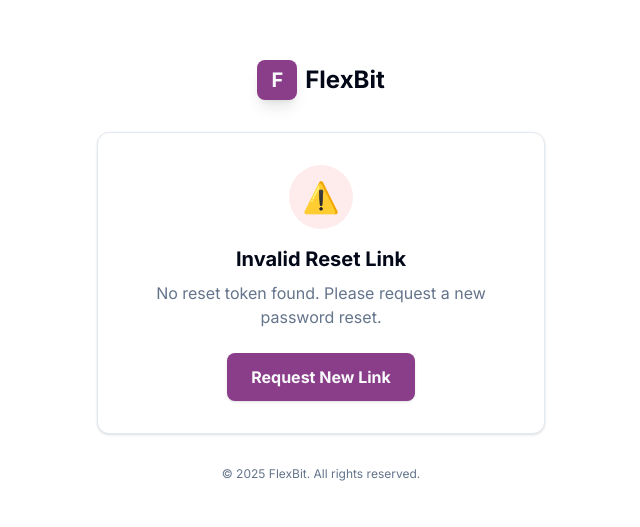
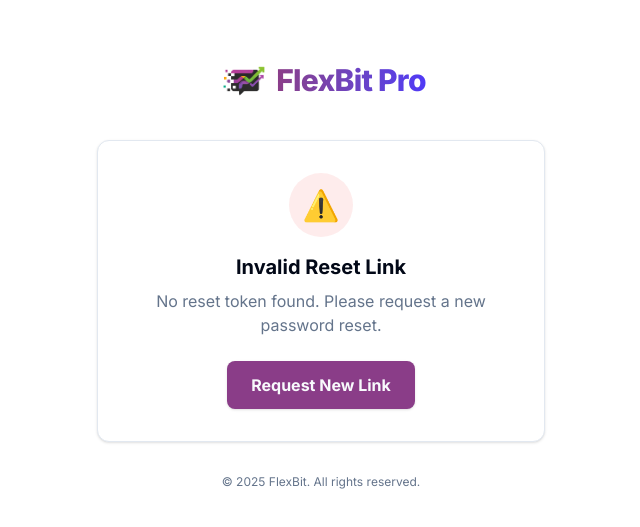
Before and after one commit to flexeet/flexbit, a Next.js app in the folder web/: page /reset-password in a window 1280 px wide. Shown: the part 129-656 px from the top of the page, without its empty margins (319-959 px from the left). Built offline with nearby package versions, Linux system fonts and the light colour scheme.

Commit message:
fix : pricing & detail stock page

```diff
--- a/web/src/app/(app)/@modal/(.)stocks/[ticker]/page.tsx
+++ b/web/src/app/(app)/@modal/(.)stocks/[ticker]/page.tsx
@@ -10,7 +10,7 @@
 
     return (
         <Sheet>
-            <StockDetailContent ticker={ticker} />
+            <StockDetailContent ticker={ticker} isModal={true} />
         </Sheet>
     );
 }
--- a/web/src/app/(app)/pricing/page.tsx
+++ b/web/src/app/(app)/pricing/page.tsx
@@ -236,6 +236,7 @@
 
                         <button
                             onClick={() => handleUpgrade(tier.id)}
+                            disabled={tier.disabled || loading || user?.subscription?.tier === tier.id}
                             className={`w-full py-3 cursor-pointer rounded-lg font-bold text-white transition-opacity ${user?.subscription?.tier === tier.id
                                 ? 'bg-secondary text-muted-foreground cursor-not-allowed'
                                 : loading
--- a/web/src/app/(auth)/reset-password/page.tsx
+++ b/web/src/app/(auth)/reset-password/page.tsx
@@ -3,6 +3,8 @@
 import { useState, Suspense, FormEvent } from 'react';
 import { useSearchParams, useRouter } from 'next/navigation';
 import Link from 'next/link';
+import Image from 'next/image';
+import { useTheme } from 'next-themes';
 import { Spinner } from '@/components/ui/Spinner';
 
 function ResetPasswordForm() {
@@ -145,17 +147,27 @@
 }
 
 export default function ResetPasswordPage() {
+    const { resolvedTheme } = useTheme();
+
     return (
         <div className="min-h-screen bg-background flex flex-col items-center justify-center p-4">
             {/* Logo */}
-            <Link href="/" className="mb-8 group flex items-center gap-2">
-                <div className="w-10 h-10 bg-primary rounded-lg flex items-center justify-center text-primary-foreground font-bold text-xl shadow-lg group-hover:scale-105 transition-transform">
-                    F
+            <Link href="/" className="mb-8 group flex items-center gap-1 hover:opacity-90 transition-opacity">
+                <Image
+                    src={resolvedTheme === 'light' ? "/logo_flexbit_light.png" : "/logo_flexbit_dark.png"}
+                    alt="FlexBit Pro"
+                    width={60}
+                    height={60}
+                    className="h-14 w-auto object-contain"
+                    priority
+                />
+                <div className="flex items-center">
+                    <span className="text-3xl font-extrabold bg-gradient-to-r from-[#8B3D88] to-indigo-600 bg-clip-text text-transparent tracking-tight">
+                        FlexBit Pro
+                    </span>
                 </div>
-                <span className="text-2xl font-bold text-foreground">
-                    FlexBit
-                </span>
             </Link>
+
 
             {/* Card */}
             <div className="w-full max-w-md bg-card border border-border rounded-xl p-8 shadow-sm">
--- a/web/src/components/layout/TopBar.tsx
+++ b/web/src/components/layout/TopBar.tsx
@@ -112,7 +112,7 @@
                     </span>
                     <input
                         type="text"
-                        placeholder="Search stocks (e.g. BBCA, GOTO)..."
+                        placeholder="Search stocks"
                         value={search}
                         onChange={(e) => setSearch(e.target.value)}
                         onFocus={() => { if (results.length > 0) setShowResults(true); }}
--- a/web/src/features/stock/StockDetailContent.tsx
+++ b/web/src/features/stock/StockDetailContent.tsx
@@ -7,9 +7,11 @@
 import { useAuth } from '@/features/auth/hooks/useAuth';
 import { canAccessStockDetail, canUseWatchlist, getTierLabel } from '@/utils/tierAccess';
 import AddToWatchlistButton from '@/features/stock/AddToWatchlistButton';
+import { LockIcon } from 'lucide-react';
 
 interface StockDetailContentProps {
     ticker: string;
+    isModal?: boolean;
 }
 
 const fetchStock = async (ticker: string) => {
@@ -20,7 +22,7 @@
     return res.json();
 };
 
-export default function StockDetailContent({ ticker }: StockDetailContentProps) {
+export default function StockDetailContent({ ticker, isModal = false }: StockDetailContentProps) {
     const { data: user } = useAuth();
     const router = useRouter();
     const [activeTab, setActiveTab] = useState('Narrative');
@@ -39,19 +41,25 @@
     if (!canAccess) {
         return (
             <div className="font-sans max-w-lg mx-auto mt-20 p-8 text-center bg-card border border-border rounded-xl shadow-lg">
-                <div className="text-5xl mb-4">🔒</div>
+                <LockIcon className="text-5xl mb-4 mx-auto text-primary" />
                 <h2 className="text-2xl font-bold mb-2">Access Denied</h2>
                 <p className="text-muted-foreground mb-6">
                     Your current plan ({getTierLabel(user?.subscription?.tier)}) does not include access to detailed stock analysis.
                 </p>
                 <button
-                    onClick={() => router.push('/pricing')}
-                    className="bg-primary text-primary-foreground px-6 py-3 rounded-lg font-bold hover:opacity-90 transition-opacity w-full"
+                    onClick={() => {
+                        if (isModal) {
+                            window.location.href = '/pricing';
+                        } else {
+                            router.push('/pricing');
+                        }
+                    }}
+                    className="bg-primary cursor-pointer text-primary-foreground px-6 py-3 rounded-lg font-bold hover:opacity-90 transition-opacity w-full"
                 >
                     Upgrade Plan
                 </button>
                 <div className="mt-4">
-                    <button onClick={() => router.back()} className="text-sm text-muted-foreground hover:underline">
+                    <button onClick={() => router.back()} className="text-sm text-muted-foreground hover:underline cursor-pointer">
                         Go Back
                     </button>
                 </div>
```
